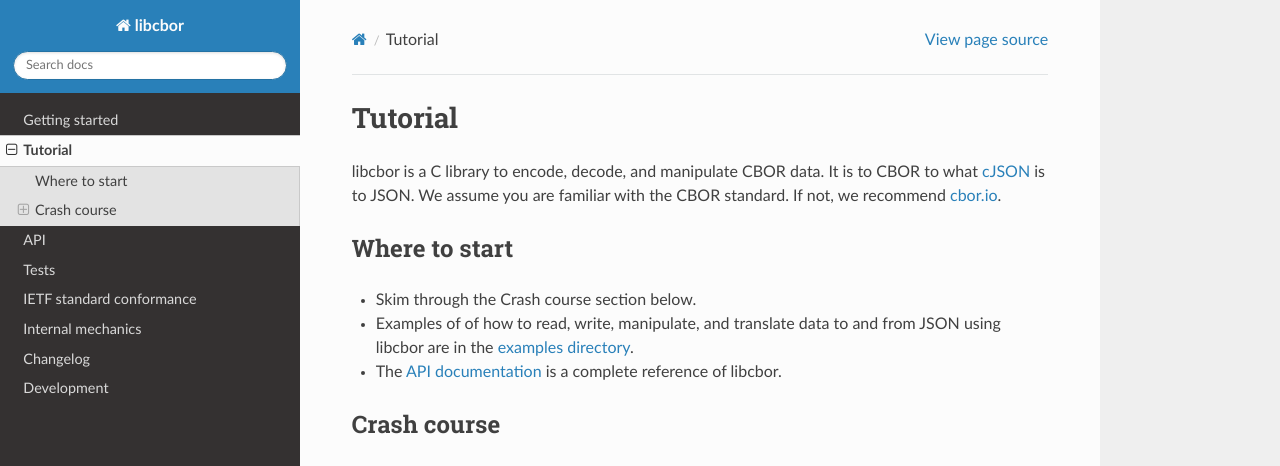
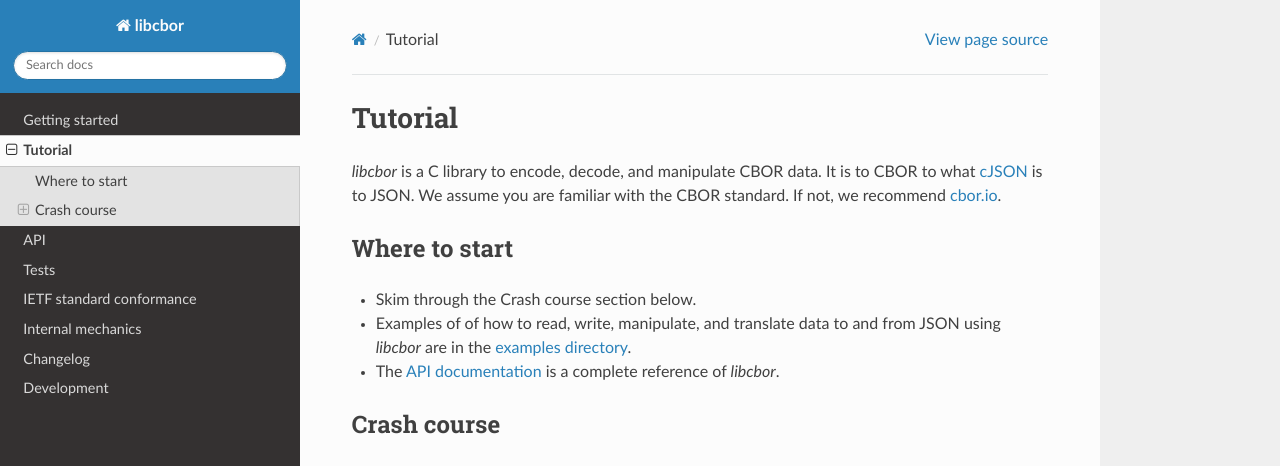
Before and after one commit to PJK/libcbor, a Sphinx documentation site: the page built from doc/source/tutorial.rst, in a window 1280 px wide and 900 px high. Shown: the top 466 px of the window. Built offline with Sphinx 7.4.7 and the Read the Docs theme 3.1.0, drawn with Linux system fonts in a browser that asks for light colours.

Commit message:
Link tutorial in readme (and fix embedded RST formatting) (#370)
* Update python deps and related docs

* Fix embedded RST formatting -- caused transitive sphinx errors

* Add crash course into readme, rename tutorial doc

```diff
--- a/doc/source/index.rst
+++ b/doc/source/index.rst
@@ -28,7 +28,7 @@ Contents
 .. toctree::
 
    getting_started
-   using
+   tutorial
    api
    tests
    standard_conformance
--- a/doc/source/using.rst
+++ b/doc/source/tutorial.rst
@@ -1,15 +1,15 @@
 Tutorial
 ===========================
 
-libcbor is a C library to encode, decode, and manipulate CBOR data. It is to CBOR to what `cJSON <https://github.com/DaveGamble/cJSON>`_ is to JSON. We assume you are familiar with the CBOR standard. If not, we recommend `cbor.io <http://cbor.io/>`_.
+*libcbor* is a C library to encode, decode, and manipulate CBOR data. It is to CBOR to what `cJSON <https://github.com/DaveGamble/cJSON>`_ is to JSON. We assume you are familiar with the CBOR standard. If not, we recommend `cbor.io <http://cbor.io/>`_.
 
 
 Where to start
 --------------
 
 - Skim through the Crash course section below.
-- Examples of of how to read, write, manipulate, and translate data to and from JSON using libcbor are in the `examples directory <https://github.com/PJK/libcbor/tree/master/examples>`_.
-- The :doc:`API documentation <api>` is a complete reference of libcbor.
+- Examples of of how to read, write, manipulate, and translate data to and from JSON using *libcbor* are in the `examples directory <https://github.com/PJK/libcbor/tree/master/examples>`_.
+- The :doc:`API documentation <api>` is a complete reference of *libcbor*.
 
 
 Crash course
```
Also changed, not shown: README.md (+2 -0 lines), 4 other files.
